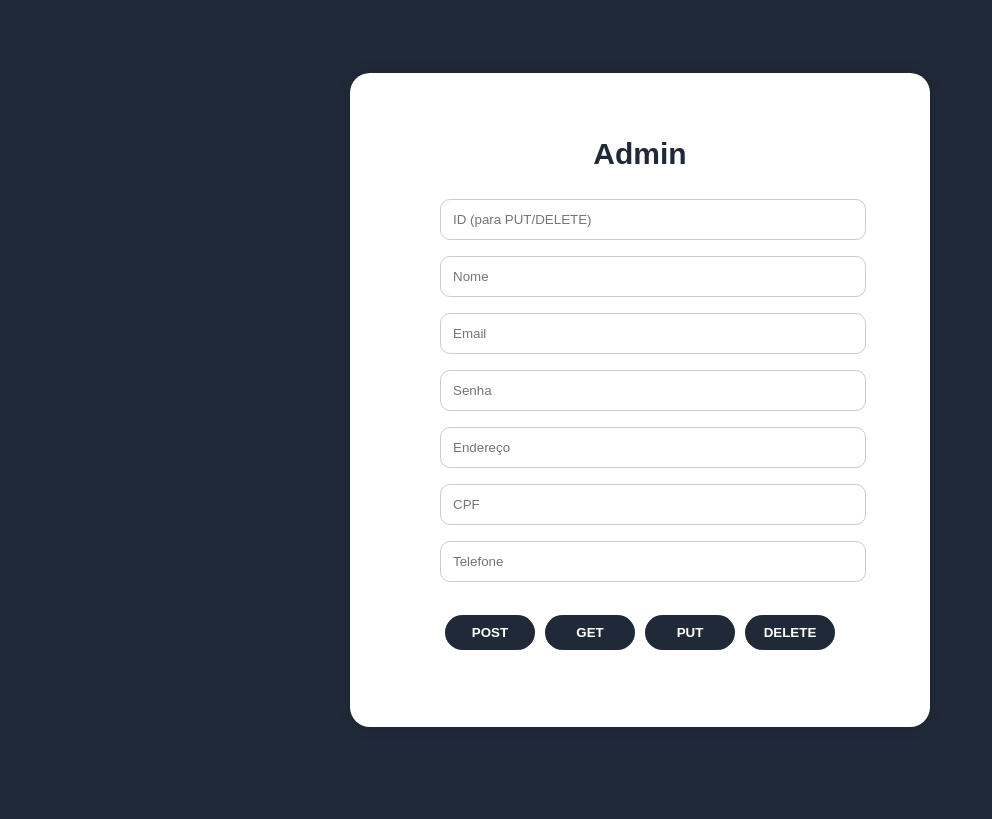
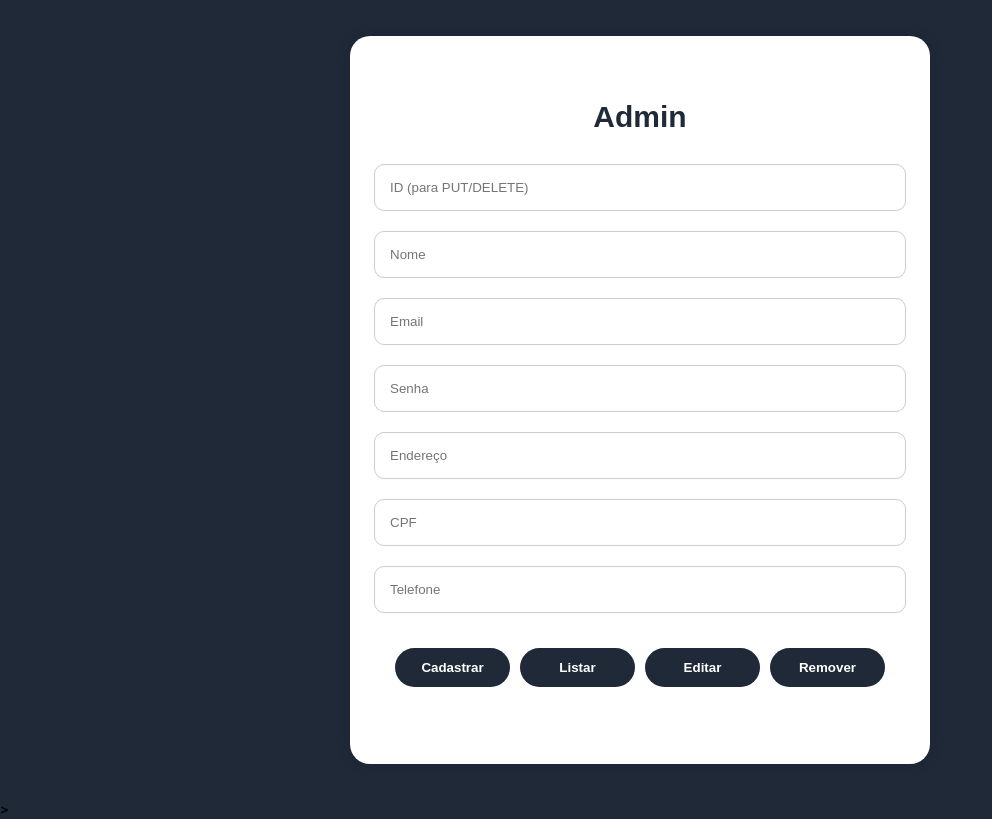
Before and after one commit to GustavoTorres11/API-CadastroUsuario_FrontEnd, an Angular app: page /admin/outra-coisa in a window 1280 px wide. Shown: the whole page, without its empty margins (0-992 px from the left). Built offline with nearby package versions, Linux system fonts and the light colour scheme; sample sign-in values are in the browser's storage.

Commit message:
2025/07/21 - adição de Get por Id e atualização de transição

```diff
--- a/src/app/admin/admin-dashboard.css
+++ b/src/app/admin/admin-dashboard.css
@@ -18,7 +18,9 @@ form {
   border-radius: 20px;
   box-shadow: 0 0 15px rgba(0, 0, 0, 0.1);
   width: 500px;
-  transition: width 0.6s ease-in-out, height 0.6s ease-in-out, opacity 0.3s ease-in-out;
+  transition: all 0.6s ease-in-out;
+  /* Transição suave pra todas as propriedades */
+  opacity: 1;
 }
 
 .admin-box-expanded {
@@ -27,8 +29,9 @@ form {
   padding: 40px;
   border-radius: 20px;
   box-shadow: 0 0 15px rgba(0, 0, 0, 0.1);
-  width: 900px;
-  animation: scaleUp 0.3s ease-out;
+  width: 1010px;
+  animation: scaleUp 0.3s ease-out forwards;
+  /* 'forwards' mantém o estado final */
 }
 
 @keyframes scaleUp {
@@ -53,22 +56,26 @@ form {
 
 #inputs {
   width: 100%;
-  max-width: 400px;
+  max-width: 550px;
+  /* Mantém o tamanho máximo ajustado */
   display: flex;
-  align-self: center;
+  flex-direction: column;
+  /* Garante que os inputs fiquem empilhados verticalmente */
+  align-items: center;
+  /* Centraliza os inputs horizontalmente */
   justify-content: center;
-  flex-direction: column;
+  /* Centraliza verticalmente dentro do espaço disponível */
+  margin: 0 auto;
+  /* Centraliza o contêiner #inputs horizontalmente na admin-box */
 }
 
 .admin-box input {
-  justify-content: center;
-  display: flex;
   width: 100%;
-  padding: 12px;
-  margin: 8px 0;
+  padding: 15px;
+  margin: 10px 0;
   border-radius: 10px;
   border: 1px solid #ccc;
-  max-width: 450px;
+  max-width: 550px;
 }
 
 .botoes {
@@ -77,22 +84,20 @@ form {
   margin-top: 20px;
   align-items: center;
   width: 100%;
-  max-width: 400px;
+  max-width: 500px;
 }
 
 .botoes button {
   flex: 1;
   margin: 5px;
-  padding: 10px;
-  justify-content: center;
-  align-items: center;
+  padding: 12px;
   border: none;
   background-color: #1f2937;
   color: white;
   border-radius: 20px;
   cursor: pointer;
   font-weight: bold;
-  max-width: 300px;
+  max-width: 350px;
 }
 
 .tabela-usuarios {
@@ -102,6 +107,10 @@ form {
   background-color: #fff;
   border-radius: 8px;
   overflow: hidden;
+  opacity: 1;
+  /* Garante que a tabela comece visível */
+  transition: opacity 0.3s ease-in-out;
+  /* Transição suave pra aparecer */
 }
 
 .tabela-usuarios th,
@@ -143,8 +152,8 @@ form {
 }
 
 .fechar-container button {
-  padding: 10px 20px;
-  width: 30%;
+  padding: 12px 25px;
+  width: 35%;
   background-color: #1f2937;
   color: white;
   border-radius: 20px;
--- a/src/app/admin/admin-dashboard.html
+++ b/src/app/admin/admin-dashboard.html
@@ -1,10 +1,13 @@
 <div class="admin-container">
-    <div id="adminBox" class="admin-box">
+    <div id="adminBox" [ngClass]="{
+      'admin-box': !isExpanded,
+      'admin-box-expanded': isExpanded
+    }">
         <h2>Admin</h2>
 
         <form>
-            <div id="inputs">
-                <input type="number" [(ngModel)]="id" name="id" placeholder="ID (para PUT/DELETE)" />
+            <div id="inputs" *ngIf="!isExpanded">
+                <input type="text" [(ngModel)]="id" name="id" placeholder="ID (para PUT/DELETE)" />
                 <input type="text" [(ngModel)]="nome" name="nome" placeholder="Nome" />
                 <input type="email" [(ngModel)]="email" name="email" placeholder="Email" />
                 <input type="password" [(ngModel)]="senha" name="senha" placeholder="Senha" />
@@ -13,19 +16,19 @@
                 <input type="text" [(ngModel)]="telefone" name="telefone" placeholder="Telefone" />
             </div>
             <div class="botoes">
-                <button type="button" (click)="post()">POST</button>
-                <button type="button" (click)="verificarId()">GET</button>
-                <button type="button" (click)="put()">PUT</button>
-                <button type="button" (click)="delete()">DELETE</button>
+                <button type="button" (click)="post()">Cadastrar</button>
+                <button type="button" (click)="verificarId()">Listar</button>
+                <button type="button" (click)="put()">Editar</button>
+                <button type="button" (click)="delete()">Remover</button>
             </div>
         </form>
         <div class="resultado">
-            {{resultadoTrue}}
-            {{resultado}}
+            {{ resultadoTrue }}
+            {{ resultado }}
         </div>
 
-        <!-- Tabela para usuário individual - só aparece quando usuario.id existe -->
-        <div *ngIf="usuario && usuario.id">
+        <!-- Tabela para usuário individual -->
+        <div *ngIf="usuario && usuario.id && isExpanded">
             <table id="umUsuario" class="tabela-usuarios">
                 <thead>
                     <tr>
@@ -40,27 +43,24 @@
                 </thead>
                 <tbody>
                     <tr>
-                        <td>{{id}}</td>
-                        <td>{{nome}}</td>
-                        <td>{{email}}</td>
-                        <td>{{telefone}}</td>
-                        <td>{{endereco}}</td>
-                        <td>{{cpf}}</td>
-                        <td>{{usuario.role}}</td>
+                        <td>{{ id }}</td>
+                        <td>{{ nome }}</td>
+                        <td>{{ email }}</td>
+                        <td>{{ telefone }}</td>
+                        <td>{{ endereco }}</td>
+                        <td>{{ cpf }}</td>
+                        <td>{{ usuario.role }}</td>
                     </tr>
                 </tbody>
             </table>
-            <div class="botoes">
+            <div class="fechar-container">
                 <button type="button" (click)="fechar()">fechar</button>
             </div>
         </div>
 
         <!-- Tabela para lista de usuários -->
-        <div *ngIf="usuarios && usuarios.length > 0">
-            <div class="resultadoGet">
-                {{resultadoGet}}
-            </div>
-
+        <div *ngIf="usuarios && usuarios.length > 0 && isExpanded">
+            <div class="resultadoGet">{{ resultadoGet }}</div>
             <table id="conteudo" class="tabela-usuarios">
                 <thead>
                     <tr>
@@ -75,18 +75,22 @@
                 </thead>
                 <tbody>
                     <tr *ngFor="let usuario of usuarios">
-                        <td>{{usuario.id}}</td>
-                        <td>{{usuario.nome}}</td>
-                        <td>{{usuario.email}}</td>
-                        <td>{{usuario.telefone}}</td>
-                        <td>{{usuario.endereco}}</td>
-                        <td>{{usuario.cpf}}</td>
-                        <td>{{usuario.role}}</td>
+                        <td>{{ usuario.id }}</td>
+                        <td>{{ usuario.nome }}</td>
+                        <td>{{ usuario.email }}</td>
+                        <td>{{ usuario.telefone }}</td>
+                        <td>{{ usuario.endereco }}</td>
+                        <td>{{ usuario.cpf }}</td>
+                        <td>{{ usuario.role }}</td>
                     </tr>
                 </tbody>
             </table>
-
             <div class="fechar-container">
                 <button type="button" (click)="fechar()">fechar</button>
             </div>
         </div>
+    </div>
+</div>
+
+
+>
--- a/src/app/admin/admin-dashboard.ts
+++ b/src/app/admin/admin-dashboard.ts
@@ -3,9 +3,18 @@ import { HttpClient, HttpClientModule, HttpHeaders } from '@angular/common/http'
 import { FormsModule } from '@angular/forms';
 import { CommonModule } from '@angular/common';
 import { get } from 'node:http';
-import { observableToBeFn } from 'rxjs/internal/testing/TestScheduler';
-import { Observable } from 'rxjs';
 import { response } from 'express';
+
+interface Usuario {
+  id: string;
+  nome: string;
+  email: string;
+  senha?: string;
+  endereco: string;
+  cpf: string;
+  telefone: string;
+  role: string;
+}
 
 @Component({
   selector: 'app-admin-dashboard',
@@ -15,7 +24,7 @@ import { response } from 'express';
   imports: [HttpClientModule, FormsModule, CommonModule]
 })
 export class AdminDashboard {
-  id: number | null = null;
+  id: string | null = null;
   nome = '';
   endereco = '';
   cpf = '';
@@ -26,6 +35,8 @@ export class AdminDashboard {
   resultadoTrue: any;
   resultadoGet: any;
   resultado: any;
+
+  isExpanded: boolean = false;
 
   private apiUrl = 'https://localhost:7135/api/usuario';
   email: any;
@@ -72,23 +83,14 @@ export class AdminDashboard {
         .subscribe(() => this.resultadoTrue = "Usuario Cadastrado");
     }
   }
+
   getUsuariosExpandir(): void {
-    this.http.get<any[]>(this.apiUrl, this.getAuthHeaders()).subscribe({
+    this.http.get<Usuario[]>(this.apiUrl, this.getAuthHeaders()).subscribe({
       next: (res) => {
         this.usuarios = res;
         this.resultadoGet = 'Usuários carregados com sucesso';
         this.usuario = {};
-
-        const box = document.getElementById('adminBox');
-        const conteudo = document.getElementById('conteudo');
-        const inputs = document.getElementById("inputs");
-
-        if (box && conteudo && inputs) {
-          box.classList.remove('admin-box');
-          box.classList.add('admin-box-expanded');
-          conteudo.style.display = 'block';
-          inputs.style.display = 'none';
-        }
+        this.isExpanded = true; // Expande a caixa
       },
       error: (err) => {
         console.error('Erro ao buscar usuários:', err);
@@ -120,6 +122,7 @@ export class AdminDashboard {
 
     this.http.put(`${this.apiUrl}/${this.id}`, body, this.getAuthHeaders())
       .subscribe(res => this.resultadoTrue = "Usuário Atualizado !");
+
   }
 
   delete() {
@@ -138,63 +141,39 @@ export class AdminDashboard {
       });
   }
 
-  fechar() {
-    const box = document.getElementById('adminBox');
-    const conteudo = document.getElementById('conteudo');
-    const inputs = document.getElementById("inputs");
-
-    if (box && conteudo && inputs) {
-      box.classList.remove('admin-box-expanded');
-      box.classList.add('admin-box');
-      conteudo.style.display = 'none';
-      inputs.style.display = 'block';
+  fechar(): void {
+    this.isExpanded = false; // Encolhe a caixa
+    this.usuarios = [];
+    this.usuario = {};
+    this.resultadoGet = '';
+    this.resultadoTrue = '';
   }
 
-    // Limpa os dados quando fechar
-    this.usuarios = [];
-    this.usuario = {};
-  };
-
   verificarId() {
-    if (!this.id || isNaN(this.id)) {
+    if (!(this.id) || this.id == null) {
       this.getUsuariosExpandir();
     } else {
       this.getUsuarioid();
     }
   }
 
-  getUsuarioid() {
-    this.http.get<any>(`${this.apiUrl}/${this.id}`, this.getAuthHeaders())
-      .subscribe({
+  getUsuarioid(): void {
+    this.http.get<Usuario>(`${this.apiUrl}/${this.id}`, this.getAuthHeaders()).subscribe({
       next: (res) => {
         this.usuario = res;
         this.resultadoTrue = 'Usuário carregado com sucesso';
-
         this.nome = res.nome || '';
         this.email = res.email || '';
         this.endereco = res.endereco || '';
         this.cpf = res.cpf || '';
         this.telefone = res.telefone || '';
-
-          // Limpa a lista de usuários para mostrar apenas o individual
         this.usuarios = [];
-
-          // Força uma pequena atualização na view
-          setTimeout(() => {
-            const box = document.getElementById('adminBox');
-            const inputs = document.getElementById("inputs");
-
-            if (box && inputs) {
-              box.classList.remove('admin-box');
-              box.classList.add('admin-box-expanded');
-              inputs.style.display = 'none'; // Mantém os inputs visíveis
-            }
-          }, 0);
+        this.isExpanded = true; // Expande a caixa
       },
       error: (err) => {
-          console.error("Erro ao buscar usuário:", err);
-          this.resultado = "Erro ao buscar usuário";
+        console.error('Erro ao buscar usuário:', err);
+        this.resultado = 'Erro ao buscar usuário';
       }
-      })
+    });
   }
 }
```
Lines whose indentation alone changed are shown as unchanged.
